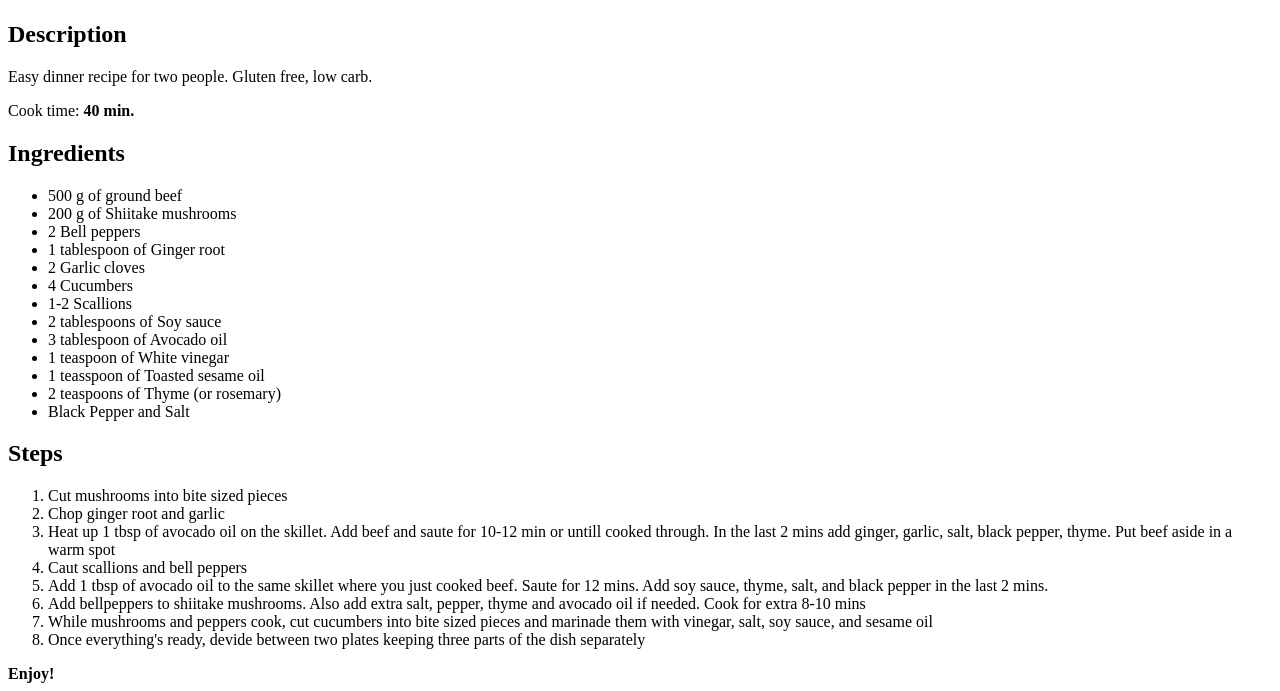
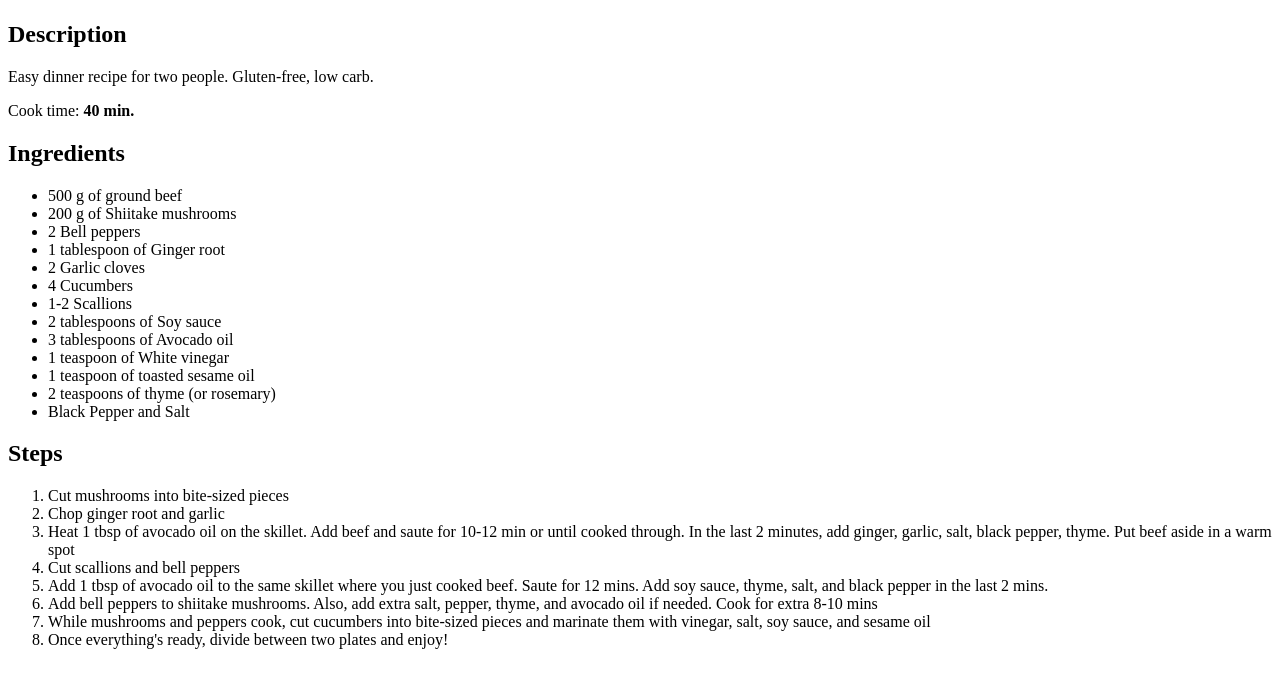
Before and after one commit to ashcheg/odin-recipes, a plain HTML site: page recipes/beef-bowl-shiitake.html in a window 1280 px wide. Shown: the part 383-1074 px from the top of the page. After the commit the page ends 1048 px from the top, so only its background shows below. Drawn offline with Linux system fonts and the light colour scheme.

Commit message:
Add picture to the main page and fixed typos

```diff
--- a/recipes/beef-bowl-shiitake.html
+++ b/recipes/beef-bowl-shiitake.html
@@ -11,7 +11,7 @@
     <img src="beef-bowl-shiitake.jpg" alt="Beef Bowl with Shiitake Mushrooms and Bell Peppers" width="400">
 
     <h2>Description</h2>
-    <p>Easy dinner recipe for two people. Gluten free, low carb.</p>
+    <p>Easy dinner recipe for two people. Gluten-free, low carb.</p>
     <p>Cook time: <strong>40 min.</strong></p>
 
     <h2>Ingredients</h2>
@@ -24,24 +24,23 @@
         <li>4 Cucumbers</li>
         <li>1-2 Scallions</li>
         <li>2 tablespoons of Soy sauce</li>
-        <li>3 tablespoon of Avocado oil</li>
+        <li>3 tablespoons of Avocado oil</li>
         <li>1 teaspoon of White vinegar</li>
-        <li>1 teasspoon of Toasted sesame oil</li>
-        <li>2 teaspoons of Thyme (or rosemary)</li>
+        <li>1 teaspoon of toasted sesame oil</li>
+        <li>2 teaspoons of thyme (or rosemary)</li>
         <li>Black Pepper and Salt</li>
     </ul>
 
     <h2>Steps</h2>
     <ol>
-        <li>Cut mushrooms into bite sized pieces</li>
+        <li>Cut mushrooms into bite-sized pieces</li>
         <li>Chop ginger root and garlic</li>
-        <li>Heat up 1 tbsp of avocado oil on the skillet. Add beef and saute for 10-12 min or untill cooked through. In the last 2 mins add ginger, garlic, salt, black pepper, thyme. Put beef aside in a warm spot</li>
-        <li>Caut scallions and bell peppers</li>
+        <li>Heat 1 tbsp of avocado oil on the skillet. Add beef and saute for 10-12 min or until cooked through. In the last 2 minutes, add ginger, garlic, salt, black pepper, thyme. Put beef aside in a warm spot</li>
+        <li>Cut scallions and bell peppers</li>
         <li>Add 1 tbsp of avocado oil to the same skillet where you just cooked beef. Saute for 12 mins. Add soy sauce, thyme, salt, and black pepper in the last 2 mins.</li>
-        <li>Add bellpeppers to shiitake mushrooms. Also add extra salt, pepper, thyme and avocado oil if needed. Cook for extra 8-10 mins</li>
-        <li>While mushrooms and peppers cook, cut cucumbers into bite sized pieces and marinade them with vinegar, salt, soy sauce, and sesame oil</li>
-        <li>Once everything's ready, devide between two plates keeping three parts of the dish separately</li>
+        <li>Add bell peppers to shiitake mushrooms. Also, add extra salt, pepper, thyme, and avocado oil if needed. Cook for extra 8-10 mins</li>
+        <li>While mushrooms and peppers cook, cut cucumbers into bite-sized pieces and marinate them with vinegar, salt, soy sauce, and sesame oil</li>
+        <li>Once everything's ready, divide between two plates and enjoy!</li>
     </ol>
-    <d><strong>Enjoy!</strong></d>
 </body>
 </html>
```
Also changed, not shown: index.html (+3 -0 lines), recipes/salmon-and-asparagus.html (+4 -4 lines), main-page-picture.jpg (added).
